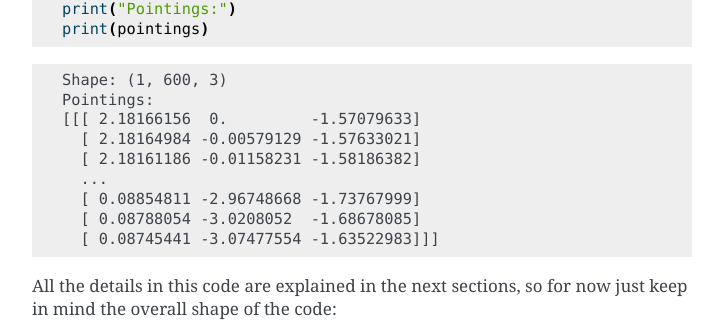
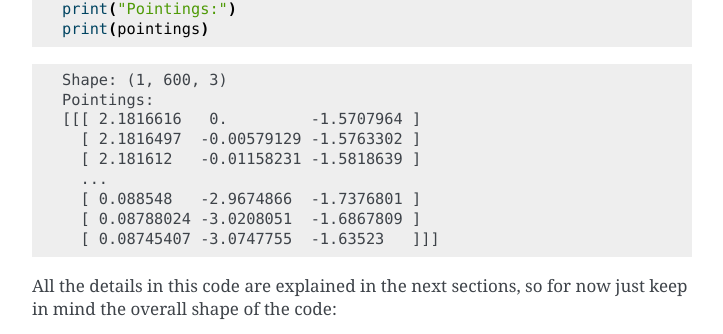
Before and after one commit to litebird/litebird_sim, a Sphinx documentation site: the page built from docs/source/scanning.rst, in a window 1280 px wide and 900 px high, scrolled down 3123 px. Shown: the part 189-523 px from the top of the window, without its empty margins (388-1111 px from the left). Built offline with Sphinx 7.4.7, drawn with Linux system fonts in a browser that asks for light colours; cross-references to code outside the pages are shown as plain code.

Commit message:
Upgrade ducc0 from 0.6.0 to 0.7.0

```diff
--- a/docs/source/scanning.rst
+++ b/docs/source/scanning.rst
@@ -152,13 +152,13 @@ similar to what is going to be used for LiteBIRD:
 
   Shape: (1, 600, 3)
   Pointings:
-  [[[ 2.18166156  0.         -1.57079633]
-    [ 2.18164984 -0.00579129 -1.57633021]
-    [ 2.18161186 -0.01158231 -1.58186382]
+  [[[ 2.1816616   0.         -1.5707964 ]
+    [ 2.1816497  -0.00579129 -1.5763302 ]
+    [ 2.181612   -0.01158231 -1.5818639 ]
     ...
-    [ 0.08854811 -2.96748668 -1.73767999]
-    [ 0.08788054 -3.0208052  -1.68678085]
-    [ 0.08745441 -3.07477554 -1.63522983]]]
+    [ 0.088548   -2.9674866  -1.7376801 ]
+    [ 0.08788024 -3.0208051  -1.6867809 ]
+    [ 0.08745407 -3.0747755  -1.63523   ]]]
 
 All the details in this code are explained in the next sections, so
 for now just keep in mind the overall shape of the code:
--- a/pyproject.toml
+++ b/pyproject.toml
@@ -36,7 +36,6 @@ katex = "^0.0.4"
 healpy = "^1.13.0"
 pyyaml = "^5.3.1"
 backports-datetime-fromisoformat = "^1.0.0"
-ducc0 = {git = "https://github.com/litebird/ducc", rev = "ducc0"}
 pybind11 = "^2.5.0"
 jplephem = "^2.14"
 PyGithub = "^1.53"
@@ -48,6 +47,7 @@ rich = "^6.2.0"
 sphinxcontrib-contentui = "^0.2.5"
 
 dataclasses = {version = "^0.7", python = ">=3.6, <3.7"}
+ducc0 = "^0.7.0"
 
 [tool.poetry.extras]
 mpi = ["mpi4py"]
```
Also changed, not shown: 1 other file.
